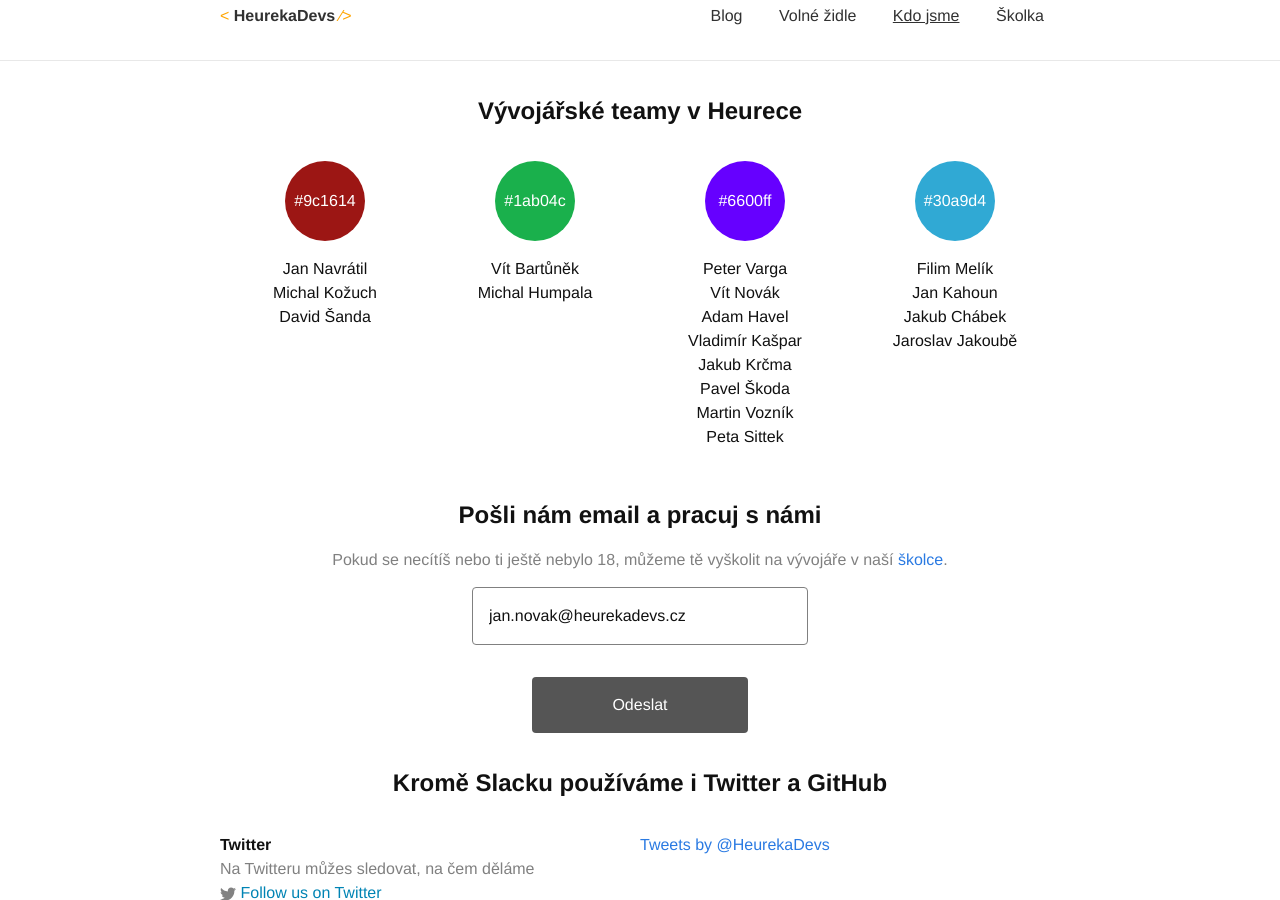
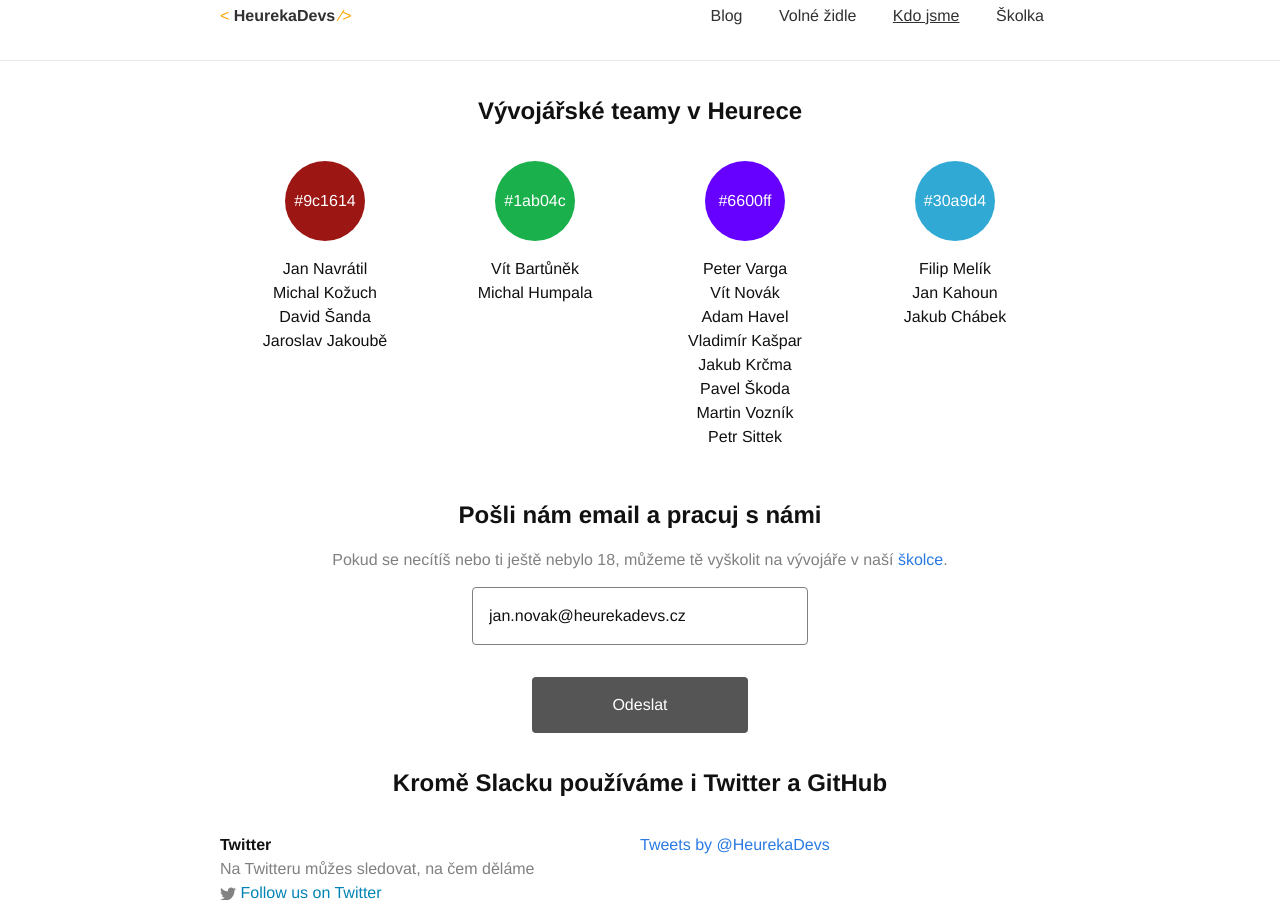
Before and after one commit to hhjcz/heureka.github.io, a Jekyll site: the page built from _pages/kdo-jsme/index.html, in a window 1280 px wide and 900 px high, scrolled down 348 px. Built offline with Jekyll 4.4.1, drawn with Linux system fonts in a browser that asks for light colours; comment, search, counter and statistics services are not loaded.

Commit message:
update team.yml (/pull/1#discussion_r65068284, /pull/1#discussion_r65068312, /pull/1#discussion_r65068344)

```diff
--- a/_data/team.yml
+++ b/_data/team.yml
@@ -5,6 +5,7 @@
     - "Jan Navrátil"
     - "Michal Kožuch"
     - "David Šanda"
+    - "Jaroslav Jakoubě"
 
 
 - nameEn: "green"
@@ -26,14 +27,13 @@
     - "Jakub Krčma"
     - "Pavel Škoda"
     - "Martin Vozník"
-    - "Peta Sittek"
+    - "Petr Sittek"
 
 
 - nameEn: "blue"
   nameCs: "modří"
   colorCode: "#30a9d4"
   members:
-    - "Filim Melík"
+    - "Filip Melík"
     - "Jan Kahoun"
     - "Jakub Chábek"
-    - "Jaroslav Jakoubě"
```
